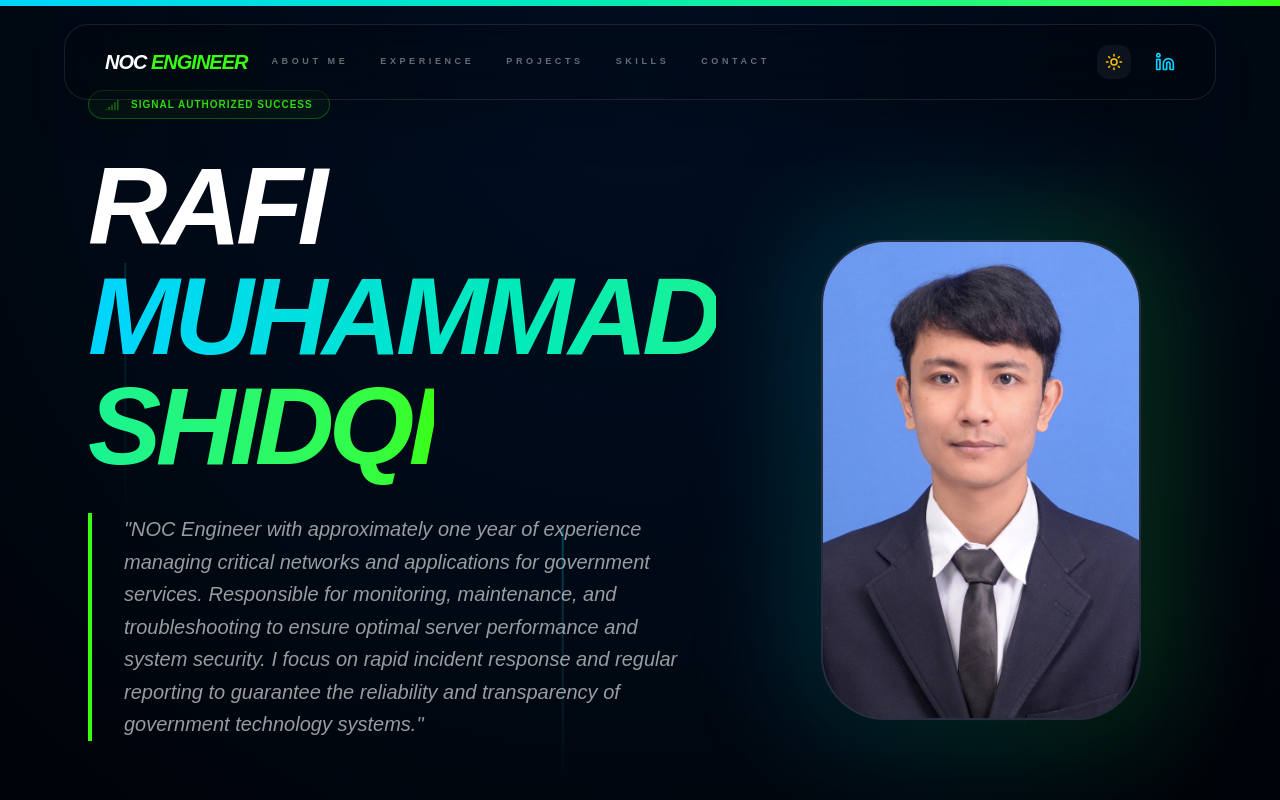
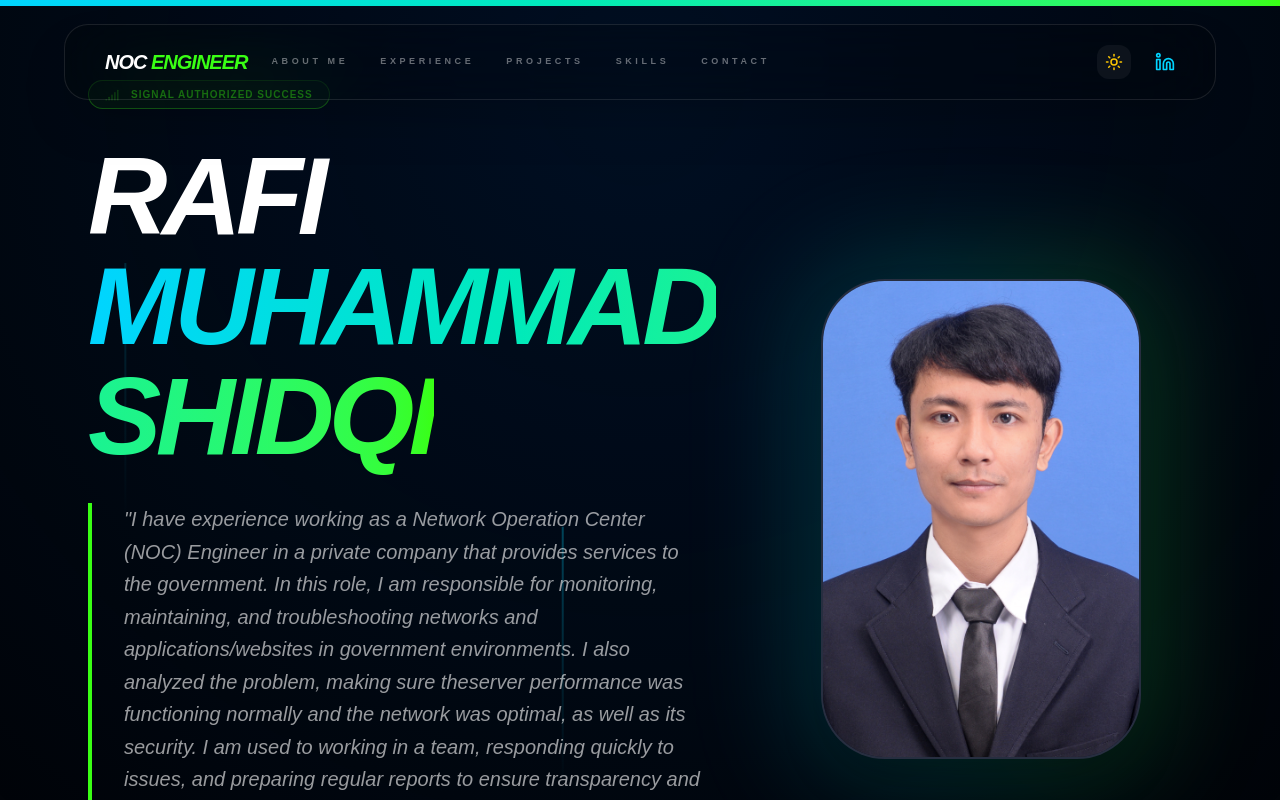
Before and after one commit to rafimuhammads/rafimuhammads.github.io, a Next.js app: page / in a window 1280 px wide. Shown: the top 800 px of the page. Built offline with nearby package versions, Linux system fonts and the light colour scheme.

Commit message:
Update page.js

```diff
--- a/app/page.js
+++ b/app/page.js
@@ -116,7 +116,7 @@ export default function Portfolio() {
 
   const cvData = {
     name: "RAFI MUHAMMAD SHIDQI",
-    summary: "NOC Engineer with approximately one year of experience managing critical networks and applications for government services. Responsible for monitoring, maintenance, and troubleshooting to ensure optimal server performance and system security. I focus on rapid incident response and regular reporting to guarantee the reliability and transparency of government technology systems.",
+    summary: "I have experience working as a Network Operation Center (NOC) Engineer in a private company that provides services to the government. In this role, I am responsible for monitoring, maintaining, and troubleshooting networks and applications/websites in government environments. I also analyzed the problem, making sure theserver performance was functioning normally and the network was optimal, as well as its security. I am used to working in a team, responding quickly to issues, and preparing regular reports to ensure transparency and reliability of government technology systems",
     linkedin: "https://www.linkedin.com/in/rafimuhammadshidqi",
 
     stats: [
```
